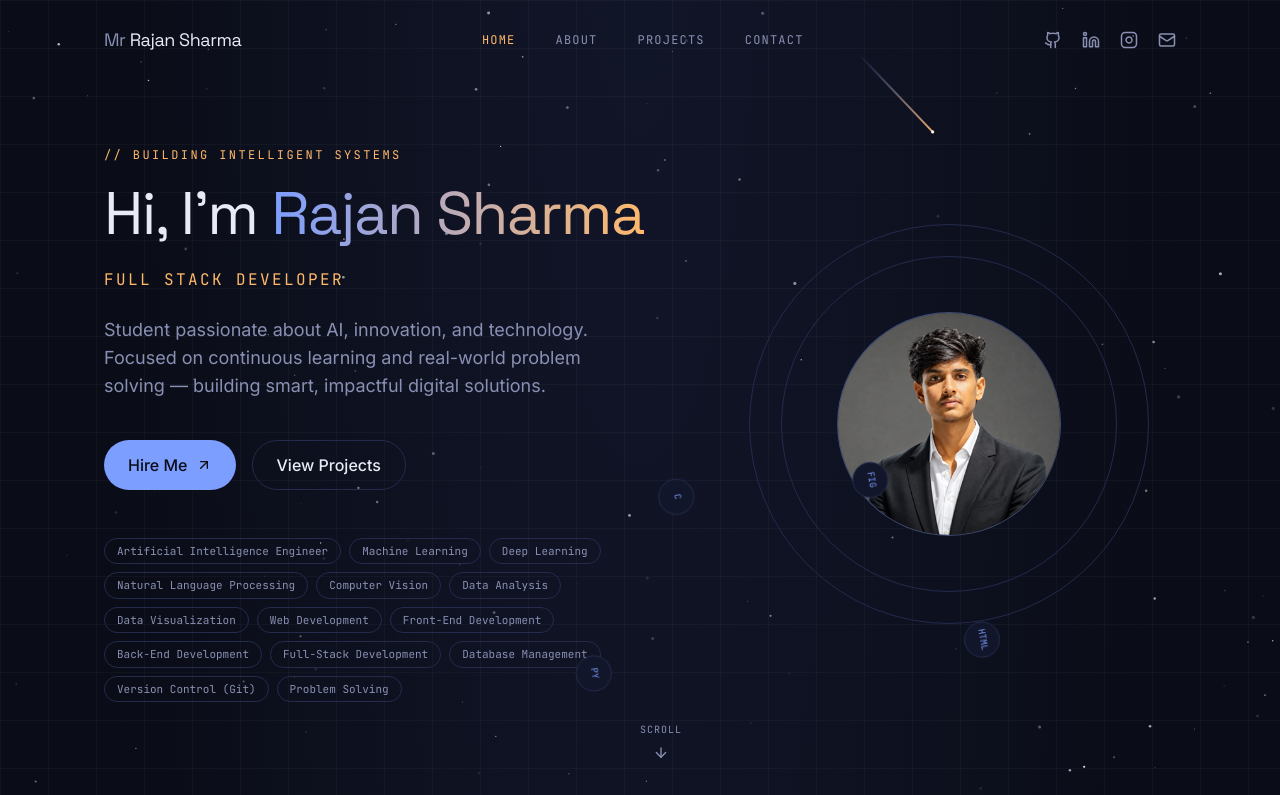
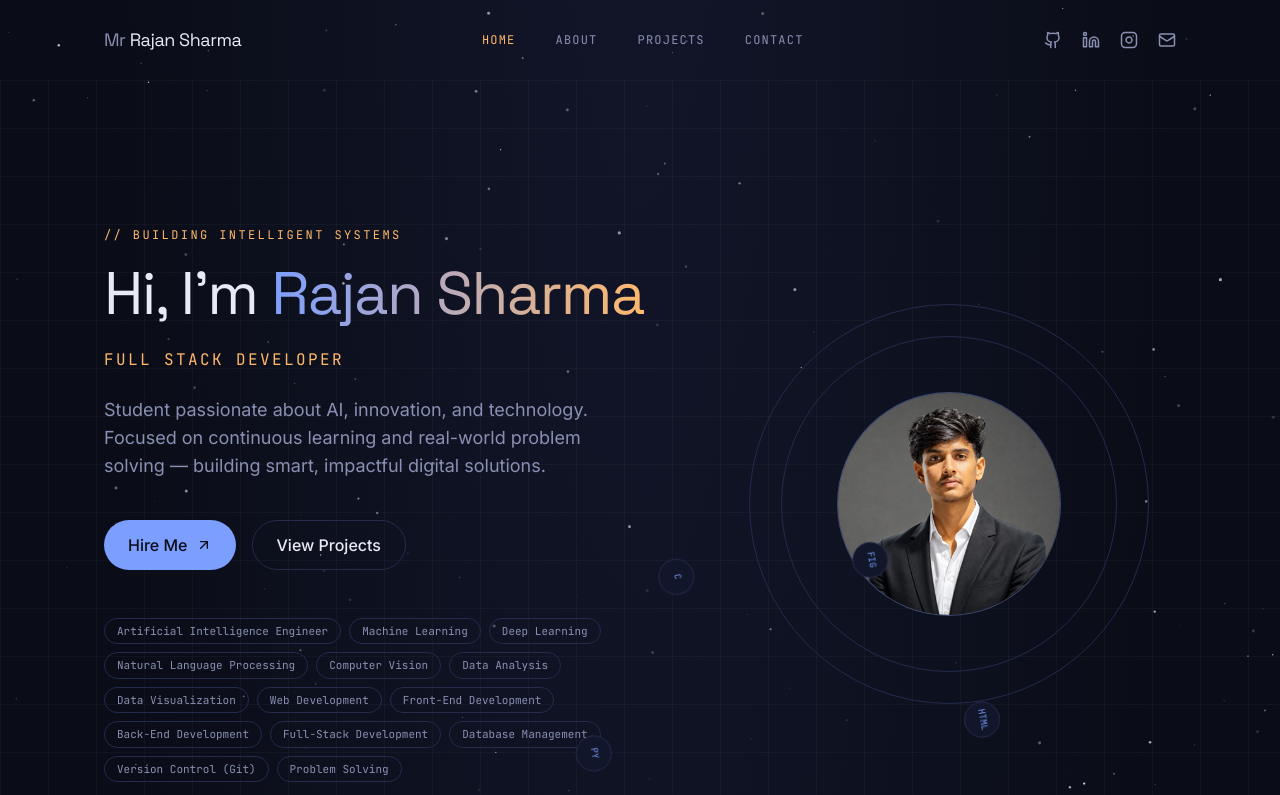
Before and after one commit to RAJAN2436/rajan-portfolio, a Next.js app: page / in a window 1280 px wide. Shown: the top 795 px of the page. Built offline with nearby package versions, Linux system fonts and the light colour scheme.

Commit message:
Change header position from fixed to relative for improved layout

```diff
--- a/components/Header.tsx
+++ b/components/Header.tsx
@@ -41,7 +41,7 @@ export default function Header() {
 
   return (
     <header
-      className={`fixed top-0 left-0 right-0 z-50 transition-colors duration-300 ${
+      className={`relative top-0 left-0 right-0 z-50 transition-colors duration-300 ${
         scrolled ? "bg-void/80 backdrop-blur-md border-b border-line" : ""
       }`}
     >
```
